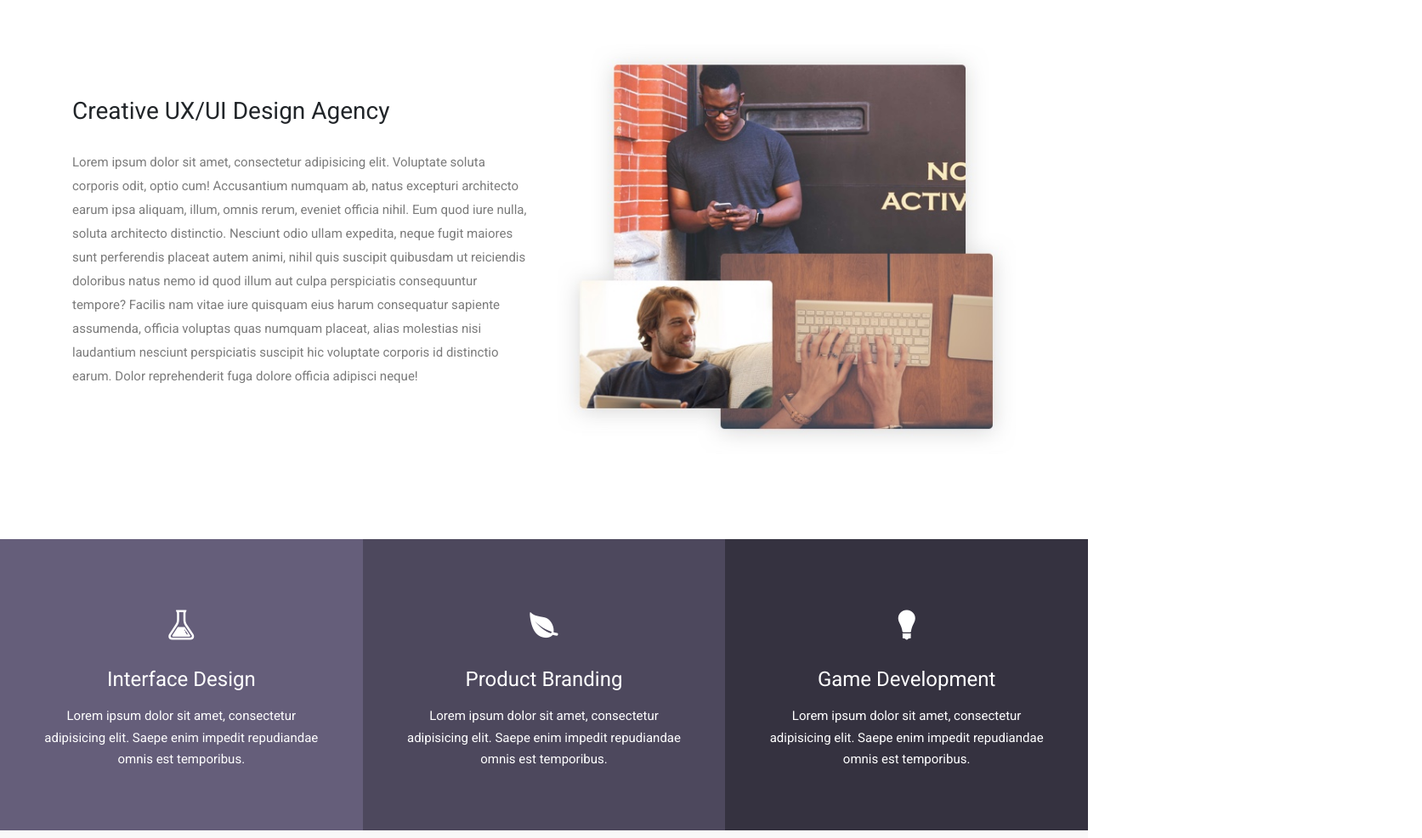
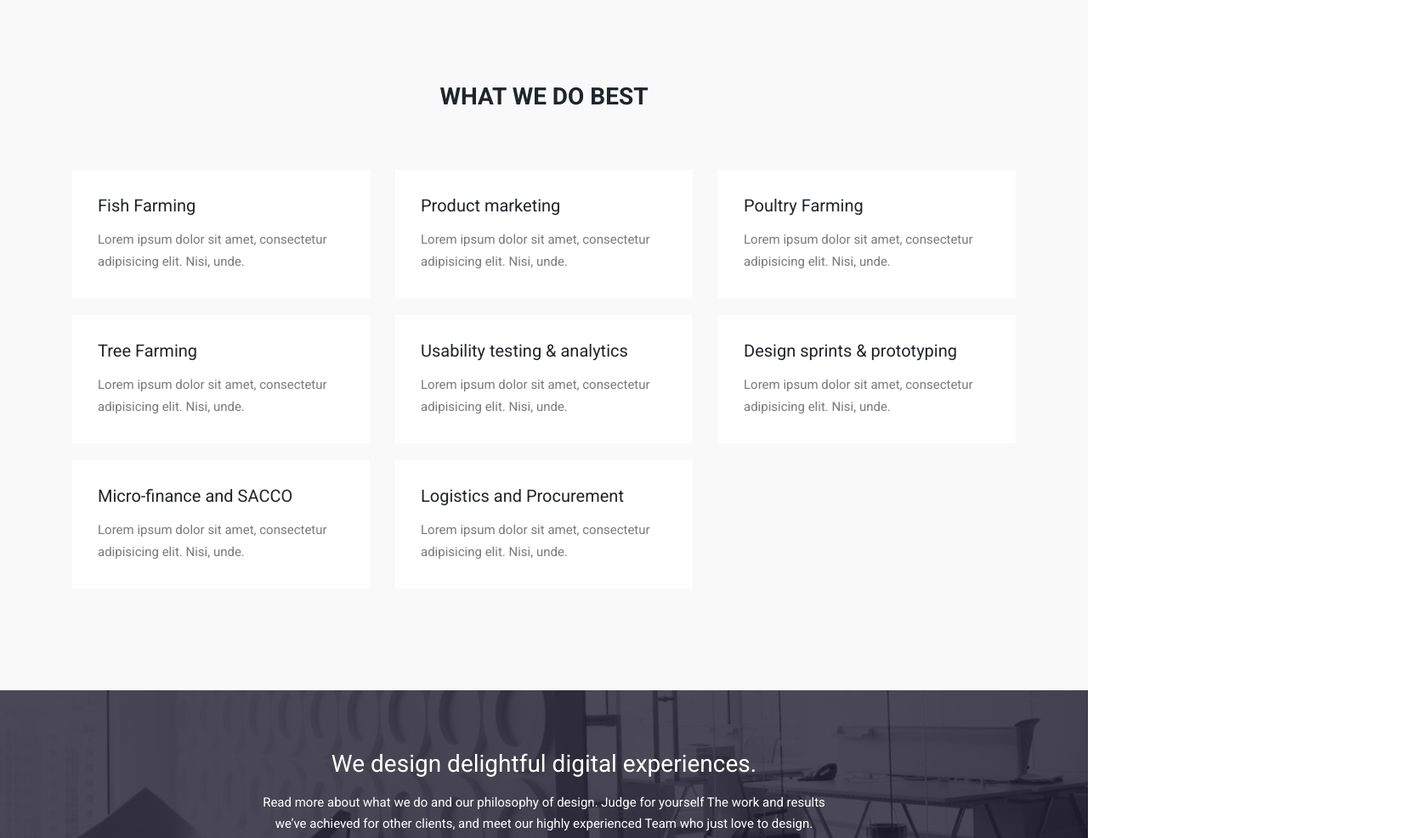
Before and after one commit to teltech-dev/gain-trading-limited, a plain HTML site: page service.html in a window 1280 px wide. Shown: the part 1416-2403 px from the top of the page at 85% size, 1673 px wide, since content can reach past the window. Drawn offline with Linux system fonts and the light colour scheme; some packages are replaced by stand-ins of ours; files whose address does not match are found by name; a web font is replaced by a local one.

Commit message:
commit changes

```diff
--- a/service.html
+++ b/service.html
@@ -45,7 +45,7 @@
 			<div class="col-lg-12">
 				<nav class="navbar navbar-expand-lg p-0">
 					<a class="navbar-brand" href="index.html">
-						<img src="images/logo.jpg" alt="Logo">
+						<img src="images/ourlogo.jpg" alt="Logo">
 					</a>
 
 					<button class="navbar-toggler collapsed" type="button" data-toggle="collapse" data-target="#navbarsExample09" aria-controls="navbarsExample09" aria-expanded="false" aria-label="Toggle navigation">
@@ -122,7 +122,7 @@
       <div class="col-md-12">
         <div class="block">
           <h1>Services</h1>
-          <p>Lorem ipsum dolor sit amet, consectetur adipisicing elit. Blanditiis, ex!</p>
+          <p>Gain Trading Limited deals in a wide range of services, below are some of the activities we offer</p>
         </div>
       </div>
     </div>
@@ -133,7 +133,7 @@
 	<div class="container">
 		<div class="row align-items-center text-center text-lg-left">
 			<div class="col-lg-6">
-				<h2>Creative UX/UI Design Agency</h2>
+				<h2>Warehouse and Eventory Management</h2>
 				<p class="mt-30">Lorem ipsum dolor sit amet, consectetur adipisicing elit. Voluptate soluta corporis odit, optio cum! Accusantium numquam ab, natus excepturi architecto earum ipsa aliquam, illum, omnis rerum, eveniet officia nihil. Eum quod iure nulla, soluta architecto distinctio. Nesciunt odio ullam expedita, neque fugit maiores sunt perferendis placeat autem animi, nihil quis suscipit quibusdam ut reiciendis doloribus natus nemo id quod illum aut culpa perspiciatis consequuntur tempore? Facilis nam vitae iure quisquam eius harum consequatur sapiente assumenda, officia voluptas quas numquam placeat, alias molestias nisi laudantium nesciunt perspiciatis suscipit hic voluptate corporis id distinctio earum. Dolor reprehenderit fuga dolore officia adipisci neque!</p>
 			</div>
 			<div class="col-lg-6">
@@ -183,7 +183,7 @@
 		<div class="row">
 			<div class="col-lg-4 col-sm-6">
 				<div class="block">
-					<h3 class="mb-3">User research</h3>
+					<h3 class="mb-3">Fish Farming</h3>
 					<p>Lorem ipsum dolor sit amet, consectetur adipisicing elit. Nisi, unde.</p>
 				</div>
 			</div>
@@ -195,13 +195,13 @@
 			</div>
 			<div class="col-lg-4 col-sm-6">
 				<div class="block">
-					<h3 class="mb-3">Visual design</h3>
+					<h3 class="mb-3">Poultry Farming</h3>
 					<p>Lorem ipsum dolor sit amet, consectetur adipisicing elit. Nisi, unde.</p>
 				</div>
 			</div>
 			<div class="col-lg-4 col-sm-6">
 				<div class="block">
-					<h3 class="mb-3">Front-end engineering</h3>
+					<h3 class="mb-3">Tree Farming</h3>
 					<p>Lorem ipsum dolor sit amet, consectetur adipisicing elit. Nisi, unde.</p>
 				</div>
 			</div>
@@ -214,6 +214,18 @@
 			<div class="col-lg-4 col-sm-6">
 				<div class="block">
 					<h3 class="mb-3">Design sprints & prototyping</h3>
+					<p>Lorem ipsum dolor sit amet, consectetur adipisicing elit. Nisi, unde.</p>
+				</div>
+			</div>
+			<div class="col-lg-4 col-sm-6">
+				<div class="block">
+					<h3 class="mb-3">Micro-finance and SACCO</h3>
+					<p>Lorem ipsum dolor sit amet, consectetur adipisicing elit. Nisi, unde.</p>
+				</div>
+			</div>
+			<div class="col-lg-4 col-sm-6">
+				<div class="block">
+					<h3 class="mb-3">Logistics and Procurement</h3>
 					<p>Lorem ipsum dolor sit amet, consectetur adipisicing elit. Nisi, unde.</p>
 				</div>
 			</div>
```
